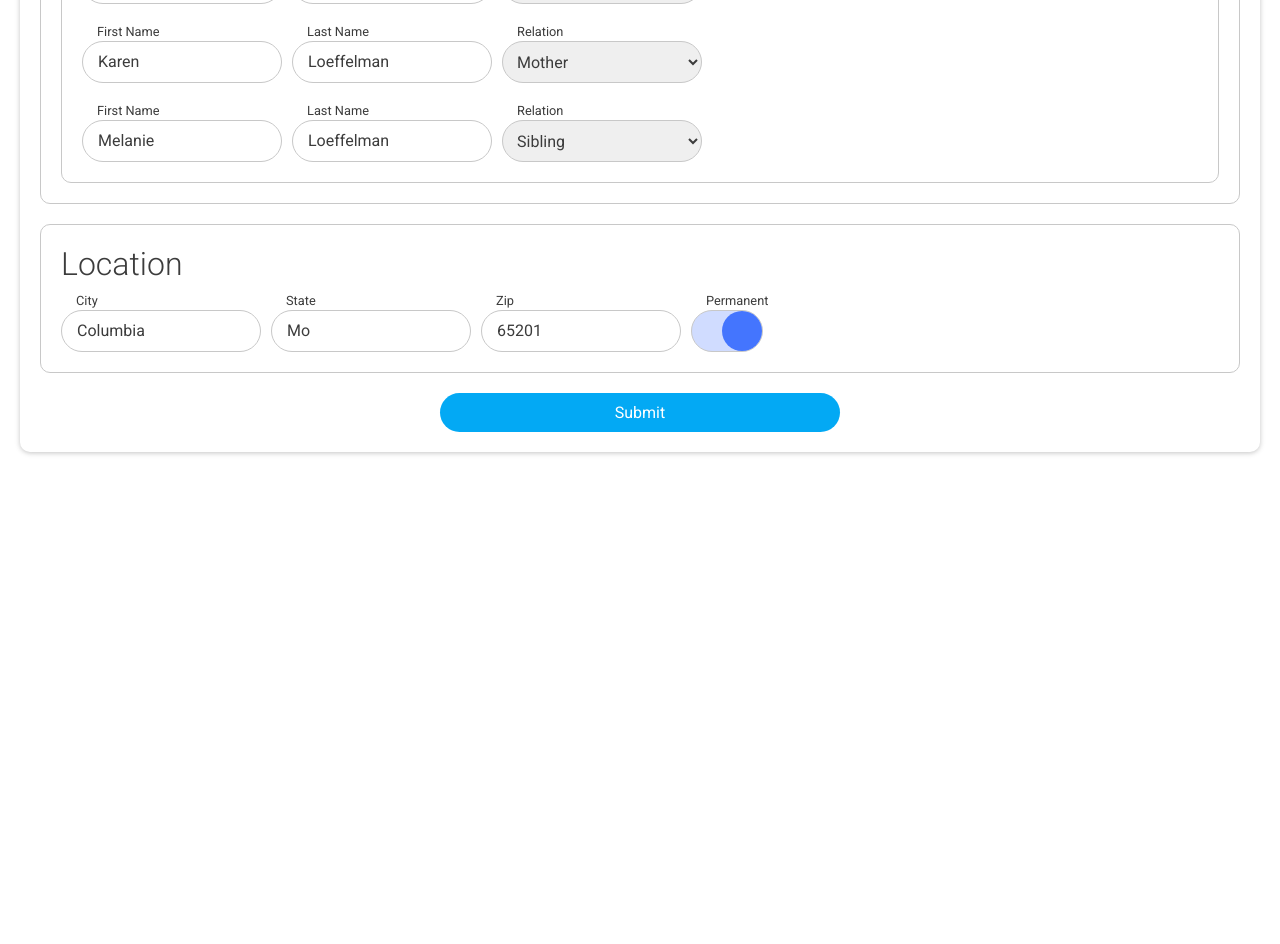
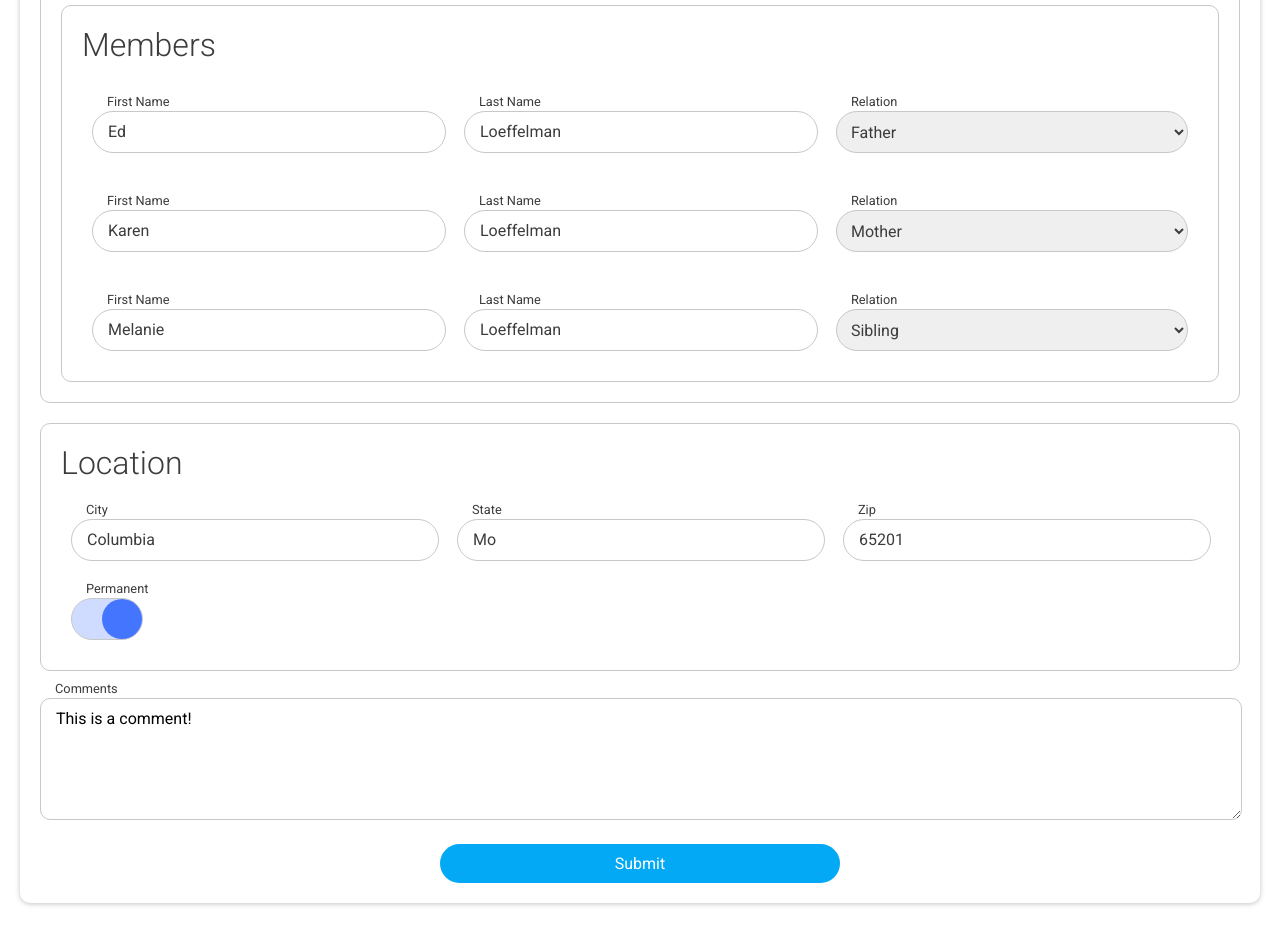
Before and after one commit to TheVVaFFle/react-lightning-form, a React app: page / in a window 1280 px wide. Shown: the part 760-1704 px from the top of the page. Before the commit the page ends 1312 px from the top, so only its background shows below. Built offline with nearby package versions, Linux system fonts and the light colour scheme.

Commit message:
Added enum for custom RLFComponentType. Added text area support.

```diff
--- /dev/null
+++ b/src/components/enhanced/textarea.tsx
@@ -0,0 +1,35 @@
+import React from "react";
+import * as _ from "lodash";
+
+import { StringUtility } from "../../utility";
+
+export interface TextAreaProps {
+  flatKey: string;
+  name: string;
+  label?: string;
+  value: string | number;
+  rawData: any;
+  updateData: Function;
+}
+
+export const TextArea: React.SFC<TextAreaProps> = (props: TextAreaProps) => {
+  const label: string =
+    props.label || StringUtility.camelCaseToNormal(props.name);
+
+  const updateData = (value: string): void => {
+    _.set(props.rawData, props.flatKey, value);
+    props.updateData(props.rawData);
+  };
+
+  return (
+    <div className="textarea">
+      <h1 className="label">{label}</h1>
+      <textarea
+        id={props.flatKey}
+        placeholder={`Enter ${label}`}
+        defaultValue={props.value.toString()}
+        onChange={(e: any) => updateData(e.target.value)}
+      />
+    </div>
+  );
+};
--- a/src/components/form/form.scss
+++ b/src/components/form/form.scss
@@ -14,10 +14,10 @@
   }
 
   input,
-  select {
+  select,
+  textarea {
     border: 1px solid gray(200);
     border-radius: 100px;
-    margin-right: 10px;
     outline: none;
     padding: 10px 15px;
 
@@ -28,7 +28,8 @@
 
   .text,
   .select,
-  .checkbox {
+  .checkbox,
+  .textarea {
     display: inline-block;
     vertical-align: top;
 
@@ -49,14 +50,21 @@
 
     input {
       height: 20px;
-      width: 168px;
+      width: calc(100% - 30px);
     }
 
     select {
       height: 42px;
       padding-left: 10px;
-      width: 200px;
+      width: 100%;
     }
+  }
+
+  .text,
+  .select,
+  .checkbox {
+    margin: 10px;
+    width: calc(33.33% - 20px);
   }
 
   .button {
@@ -86,6 +94,7 @@
   .checkbox {
     height: 59px;
     position: relative;
+
     input {
       cursor: pointer;
       height: 42px;
@@ -144,4 +153,15 @@
       }
     }
   }
+
+  .textarea {
+    display: block;
+    margin: 10px 0px;
+    textarea {
+      border-radius: 10px;
+      max-width: calc(100% - 30px);
+      min-height: 100px;
+      min-width: calc(100% - 30px);
+    }
+  }
 }
--- a/src/components/form/form.tsx
+++ b/src/components/form/form.tsx
@@ -6,6 +6,14 @@ import { Loading } from "../loading/loading";
 
 import { FormUtility } from "../../utility";
 import { MappedDataItem } from "../../utility/form";
+
+export enum RLFComponentType {
+  Button = "button",
+  Checkbox = "checkbox",
+  Textarea = "textarea",
+  Dropdown = "dropdown",
+  Text = "text"
+}
 
 export interface FormProps {
   id?: string;
--- a/src/data/index.ts
+++ b/src/data/index.ts
@@ -1,3 +1,5 @@
+import { RLFComponentType } from "../components/form/form";
+
 const suffixOptions: string[] = ["Sr.", "Jr.", "I", "II", "III"],
   relationOptions: string[] = [
     "Father",
@@ -35,6 +37,10 @@ export const Test = {
       state: "Mo",
       zip: "65201",
       permanent: true
+    },
+    comments: {
+      rlfComponentType: RLFComponentType.Textarea,
+      value: "This is a comment!"
     }
   },
   options: {
--- a/src/utility/form.tsx
+++ b/src/utility/form.tsx
@@ -5,8 +5,11 @@ import { Section } from "../components/section/section";
 import { Text } from "../components/enhanced/text";
 import { Select } from "../components/enhanced/select";
 import { Checkbox } from "../components/enhanced/checkbox";
+import { TextArea } from "../components/enhanced/textarea";
 
 import { StringUtility } from ".";
+
+import { RLFComponentType } from "../components/form/form";
 
 export enum ObjectType {
   Null = "null",
@@ -23,6 +26,7 @@ export interface MappedDataItem {
   flatKey?: string;
   type: ObjectType;
   arrayType: ObjectType;
+  rlfComponentType: RLFComponentType;
   value: any;
   children?: MappedDataItem[];
 }
@@ -54,6 +58,15 @@ export const FormUtility = {
             flatKey: entry[0]
           };
 
+          if (entry.value.rlfComponentType !== undefined) {
+            const { value, rlfComponentType } = entry.value;
+            entry = {
+              ...entry,
+              rlfComponentType,
+              type: FormUtility.get.obj.type(value),
+              value
+            };
+          } else {
             if (parent) {
               entry = { ...entry, flatKey: `${parent}.${entry.flatKey}` };
             }
@@ -74,6 +87,7 @@ export const FormUtility = {
                 children,
                 arrayType: FormUtility.get.obj.type(entry.value[0])
               };
+            }
           }
 
           return entry;
@@ -98,7 +112,64 @@ export const FormUtility = {
                 .map((entry: any) => ({ key: entry[0], value: entry[1] }))
                 .find((o: any) => o.key === item.key);
 
-              if (item.type === ObjectType.Object) {
+              if (item.rlfComponentType) {
+                return FormUtility.handle.rlfComponent(
+                  item,
+                  rawData,
+                  updateData
+                );
+              } else if (item.type === ObjectType.Object) {
+                return FormUtility.handle.object(
+                  item,
+                  rawData,
+                  options,
+                  updateData
+                );
+              } else if (
+                item.type === ObjectType.Array ||
+                itemOptions !== undefined
+              ) {
+                return FormUtility.handle.array(
+                  item,
+                  rawData,
+                  options,
+                  itemOptions,
+                  updateData
+                );
+              } else if (
+                item.type === ObjectType.String ||
+                item.type === ObjectType.Number
+              ) {
+                return FormUtility.handle.alphaNumeric(
+                  item,
+                  rawData,
+                  updateData
+                );
+              } else if (item.type === ObjectType.Boolean) {
+                return FormUtility.handle.boolean(item, rawData, updateData);
+              } else if (Array.isArray(item)) {
+                return FormUtility.handle.mappedArray(
+                  item,
+                  rawData,
+                  options,
+                  updateData
+                );
+              } else {
+                return <div key={item.key} />;
+              }
+            }
+          );
+        }
+      }
+    }
+  },
+  handle: {
+    object: (
+      item: MappedDataItem,
+      rawData: any,
+      options: any,
+      updateData: Function
+    ) => {
       const title: string | undefined = isNaN(parseInt(item.key))
         ? StringUtility.camelCaseToNormal(item.key)
         : undefined;
@@ -113,17 +184,20 @@ export const FormUtility = {
           )}
         </Section>
       );
-              } else if (
-                item.type === ObjectType.Array ||
-                itemOptions !== undefined
-              ) {
+    },
+    array: (
+      item: MappedDataItem,
+      rawData: any,
+      options: any,
+      itemOptions: any | undefined,
+      updateData: Function
+    ) => {
       if (
         item.arrayType === ObjectType.String ||
         item.arrayType === ObjectType.Number ||
         (item.type === ObjectType.String && itemOptions !== undefined)
       ) {
-                  const flatKey: string =
-                    item.flatKey || Math.random().toString();
+        const flatKey: string = item.flatKey || Math.random().toString();
         return (
           <Select
             key={item.key}
@@ -150,12 +224,31 @@ export const FormUtility = {
           </Section>
         );
       }
-              } else if (
-                item.type === ObjectType.String ||
-                item.type === ObjectType.Number
-              ) {
-                const flatKey: string =
-                  item.flatKey || Math.random().toString();
+    },
+    mappedArray: (
+      item: any[],
+      rawData: any,
+      options: any,
+      updateData: Function
+    ) => {
+      const arrayKey: number = parseInt(item[0].flatKey.replace(/^\D+/g, ""));
+      return (
+        <Section key={arrayKey}>
+          {FormUtility.map.data.to.components(
+            rawData,
+            item,
+            options,
+            updateData
+          )}
+        </Section>
+      );
+    },
+    alphaNumeric: (
+      item: MappedDataItem,
+      rawData: any,
+      updateData: Function
+    ) => {
+      const flatKey: string = item.flatKey || Math.random().toString();
       return (
         <Text
           key={item.key}
@@ -166,9 +259,9 @@ export const FormUtility = {
           updateData={updateData}
         />
       );
-              } else if (item.type === ObjectType.Boolean) {
-                const flatKey: string =
-                  item.flatKey || Math.random().toString();
+    },
+    boolean: (item: MappedDataItem, rawData: any, updateData: Function) => {
+      const flatKey: string = item.flatKey || Math.random().toString();
       return (
         <Checkbox
           key={item.key}
@@ -179,27 +272,28 @@ export const FormUtility = {
           updateData={updateData}
         />
       );
-              } else if (Array.isArray(item)) {
-                const arrayKey: number = parseInt(
-                  item[0].flatKey.replace(/^\D+/g, "")
-                );
+    },
+    rlfComponent: (
+      item: MappedDataItem,
+      rawData: any,
+      updateData: Function
+    ) => {
+      const flatKey: string = item.flatKey || Math.random().toString();
+
+      if (item.rlfComponentType === RLFComponentType.Textarea) {
         return (
-                  <Section key={arrayKey}>
-                    {FormUtility.map.data.to.components(
-                      rawData,
-                      item,
-                      options,
-                      updateData
-                    )}
-                  </Section>
-                );
-              } else {
-                return <div key={item.key} />;
-              }
-            }
+          <TextArea
+            key={item.key}
+            flatKey={flatKey}
+            name={item.key}
+            value={item.value}
+            rawData={rawData}
+            updateData={updateData}
+          />
         );
       }
-      }
+
+      return null;
     }
   }
 };
```
Lines whose indentation alone changed are shown as unchanged.
